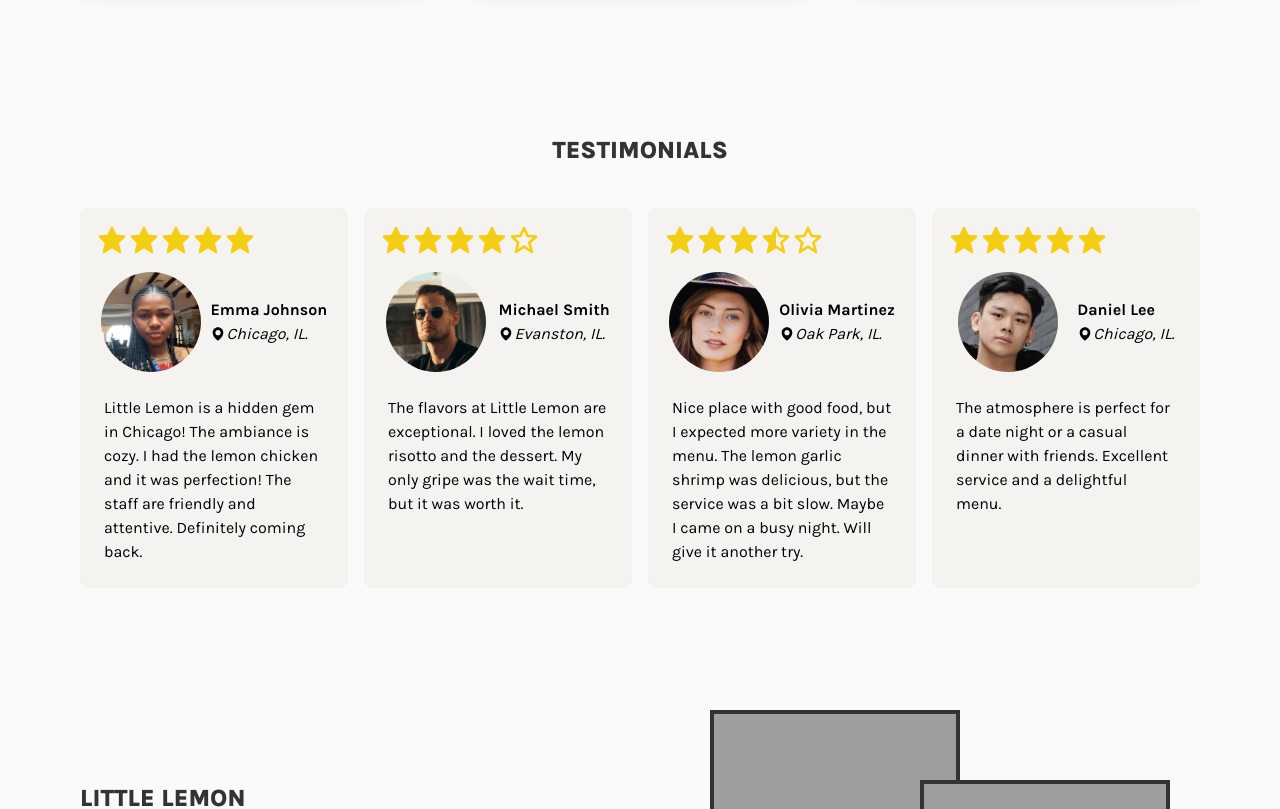
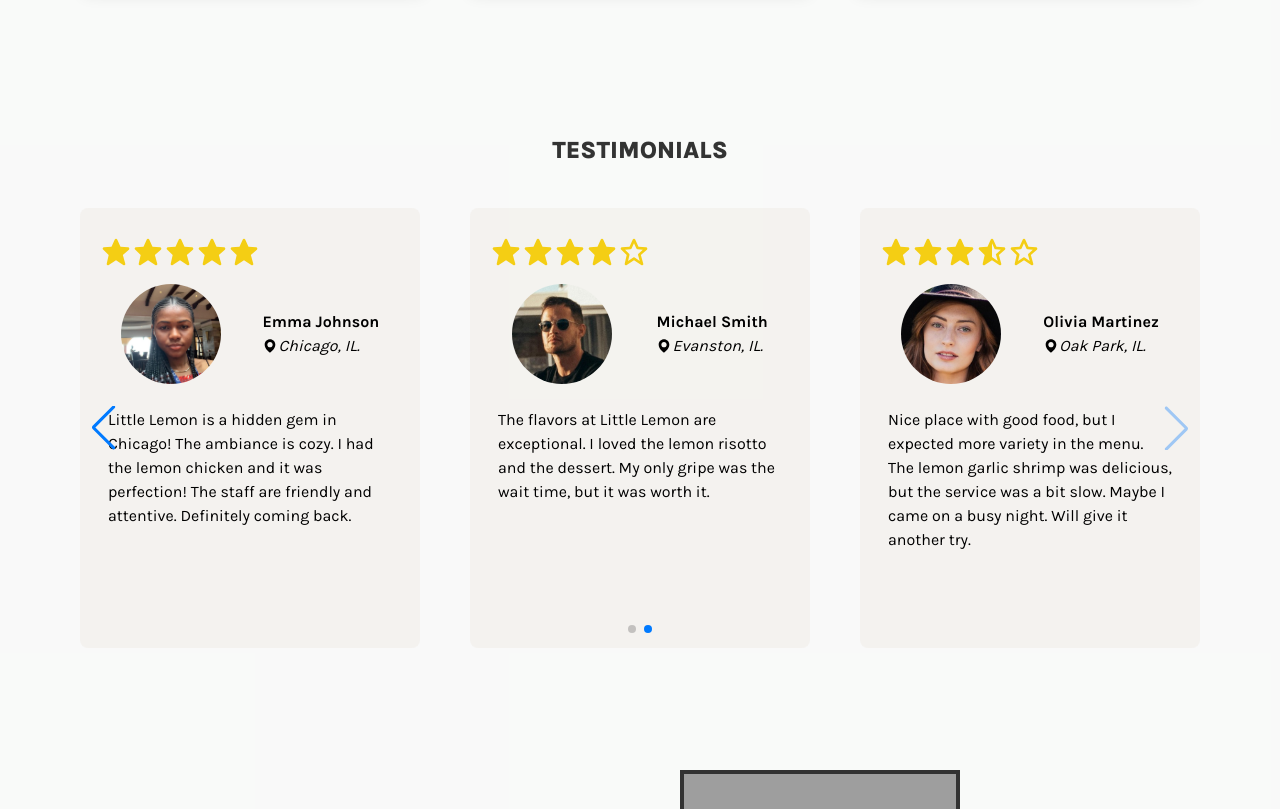
Before and after one commit to GoldieCodes/little-lemon-restaurant, a Next.js app: page / in a window 1280 px wide. Shown: the part 1380-2189 px from the top of the page. Built offline with nearby package versions, Linux system fonts and the light colour scheme; no server answers; grey boxes are pictures that could not be loaded; a web font is replaced by a local one.

Commit message:
added a slider for the testimonial section

```diff
--- a/app/layout.js
+++ b/app/layout.js
@@ -29,13 +29,13 @@ export default function RootLayout({ children }) {
   return (
     <html lang="en" className={`${karla.variable} ${markazi.variable}`}>
       <body>
-        <Background>
-          <LoginChecker>
+        <LoginChecker>
+          <Background>
             <Nav />
             {children}
             <Footer />
-          </LoginChecker>
-        </Background>
+          </Background>
+        </LoginChecker>
       </body>
     </html>
   )
--- a/app/login/LoginChecker.jsx
+++ b/app/login/LoginChecker.jsx
@@ -12,9 +12,8 @@ export default function LoginChecker({ children }) {
 
   useEffect(() => {
     onAuthStateChanged(auth, async (user) => {
-      setCurrentUser(user.uid)
-
       if (user !== null) {
+        setCurrentUser(user.uid)
         const docSnap = await getDoc(doc(db, "users", user.uid))
         const userProfileData = docSnap.data()
         userProfileData.username
--- a/app/page.jsx
+++ b/app/page.jsx
@@ -45,9 +45,8 @@ export default function Home() {
       </section>
       <section className="w-[1120px] mt-36 mb-48 mx-auto">
         <h2 className="mb-10 text-center">Testimonials</h2>
-        <div className="grid grid-cols-4 gap-4">
-          <Reviews />
-        </div>
+
+        <Reviews />
       </section>
       <section className="wrapper grid grid-cols-12 h-[50vh] grid-rows-[10vh]">
         <div className="col-span-6">
@@ -68,14 +67,14 @@ export default function Home() {
           height={350}
           src="/Mario and Adrian A.jpg"
           alt="Mario and Adrian in the kitchen"
-          className="w-[250px] col-span-3 h-[48vh] mt-[-70px] mr-[-40px] object-cover border-4 border-dark justify-self-end"
+          className="col-span-3 h-[50vh] mt-[-70px] mr-[-40px] object-cover border-4 border-dark justify-self-end"
         />
         <Image
           width={350}
           height={350}
           src="/Mario and Adrian B.jpg"
           alt="Mario and Adrian baking together"
-          className="w-[250px] col-span-3 h-[48vh] object-cover border-4 border-dark self-start justify-self-start"
+          className="col-span-3 h-[50vh] object-cover border-4 border-dark self-start justify-self-start"
         />
       </section>
     </>
--- a/components/Footer.jsx
+++ b/components/Footer.jsx
@@ -10,7 +10,7 @@ export default function Footer() {
           alt="Little Lemon Logo"
           width={250}
           height={250}
-          className="col-span-6 place-self-center"
+          className="col-span-6 self-center"
         />
         <nav className="flex flex-col col-span-2">
           <h6>Navigation</h6>
--- a/components/Reviews.jsx
+++ b/components/Reviews.jsx
@@ -6,6 +6,11 @@ import {
   BiSolidMap,
 } from "react-icons/bi"
 import Image from "next/image"
+import "swiper/css/bundle"
+import { useRef, useEffect } from "react"
+import { register } from "swiper/element/bundle"
+
+register()
 
 const customers = [
   {
@@ -75,11 +80,11 @@ const customers = [
 ]
 
 export default function Reviews() {
+  const slider = useRef()
+
   const testimonials = customers.map((review) => (
-    <article
-      key={review.pic}
-      className="bg-[#ebe4db57] p-4 space-y-4 rounded-lg"
-    >
+    <swiper-slide key={review.pic}>
+      <article className="bg-[#ebe4db57] px-5 pt-7 rounded-lg space-y-4 h-[55vh]">
         <div>{review.rating}</div>
         <div className="flex justify-around items-center">
           <Image
@@ -100,6 +105,28 @@ export default function Reviews() {
         </div>
         <p className="text-sm p-2">{review.review}</p>
       </article>
+    </swiper-slide>
   ))
-  return testimonials
+
+  useEffect(() => {
+    // listen for Swiper events using addEventListener
+    slider.current.addEventListener("swiperprogress", (e) => {
+      const [swiper, progress] = e.detail
+    })
+
+    slider.current.addEventListener("swiperslidechange", (e) => {})
+  }, [])
+
+  return (
+    <swiper-container
+      slides-per-view="3"
+      navigation="true"
+      pagination="true"
+      space-between="50"
+      autoplay="true"
+      ref={slider}
+    >
+      {testimonials}
+    </swiper-container>
+  )
 }
--- a/package.json
+++ b/package.json
@@ -15,6 +15,7 @@
     "react": "^18",
     "react-dom": "^18",
     "react-icons": "^5.1.0",
+    "swiper": "^11.1.5",
     "yup": "^1.4.0"
   },
   "devDependencies": {
```
Also changed, not shown: 1 other file (tests, documents, lock files or other folders). Lines whose indentation alone changed are shown as unchanged.
